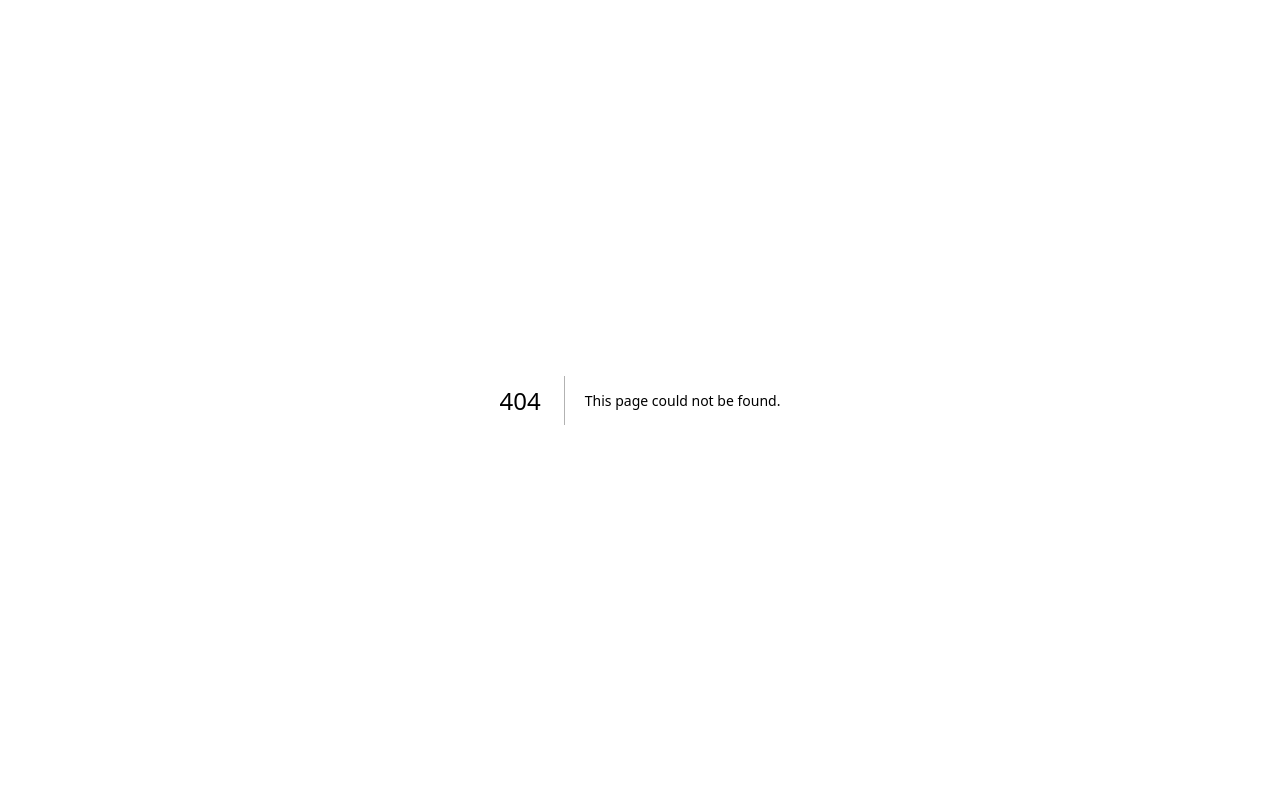
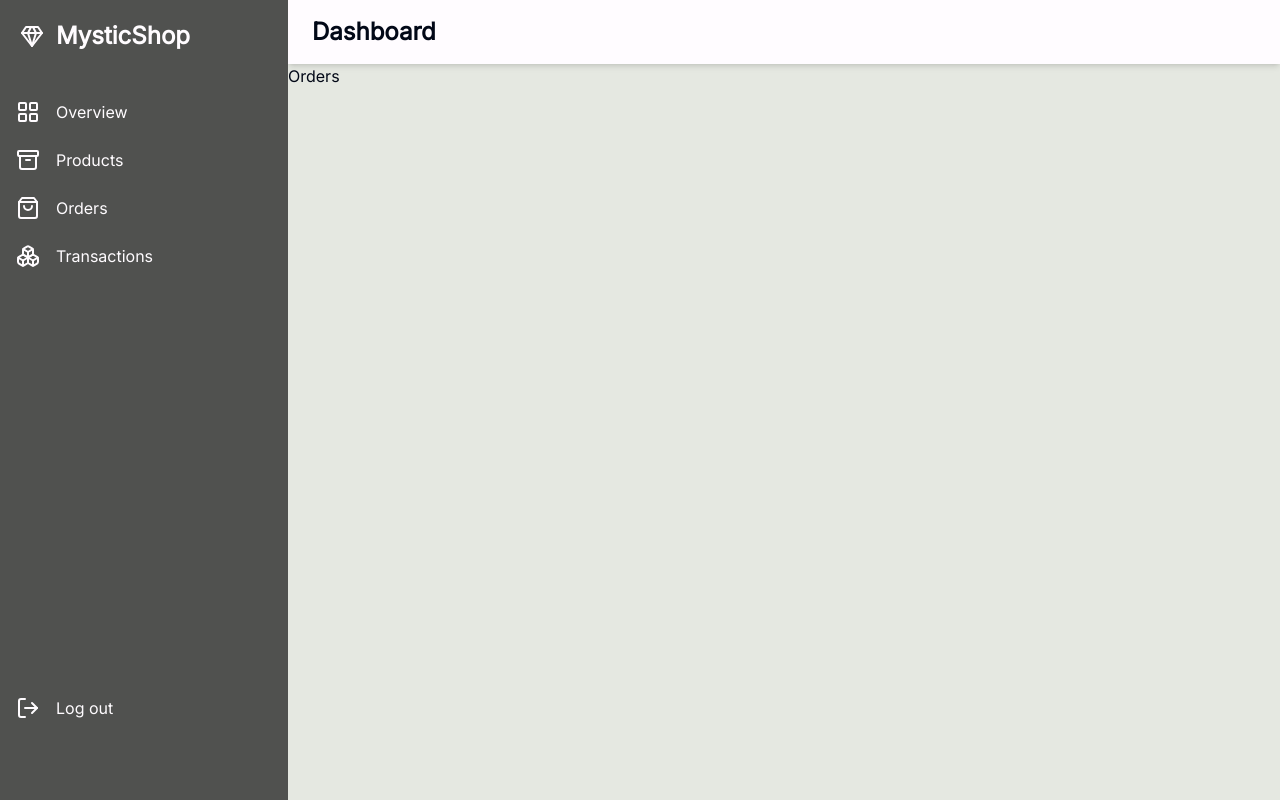
Before and after one commit to balikis-oyeleye/MysticShop-Dashboard, a Next.js app: page /orders in a window 1280 px wide. Before the commit this address had no page. Built offline with nearby package versions, Linux system fonts and the light colour scheme.

Commit message:
feat: create orders page

```diff
--- /dev/null
+++ b/app/(dashboard)/(routes)/orders/page.tsx
@@ -0,0 +1,7 @@
+import React from "react";
+
+const Orders = () => {
+  return <div>Orders</div>;
+};
+
+export default Orders;
```
